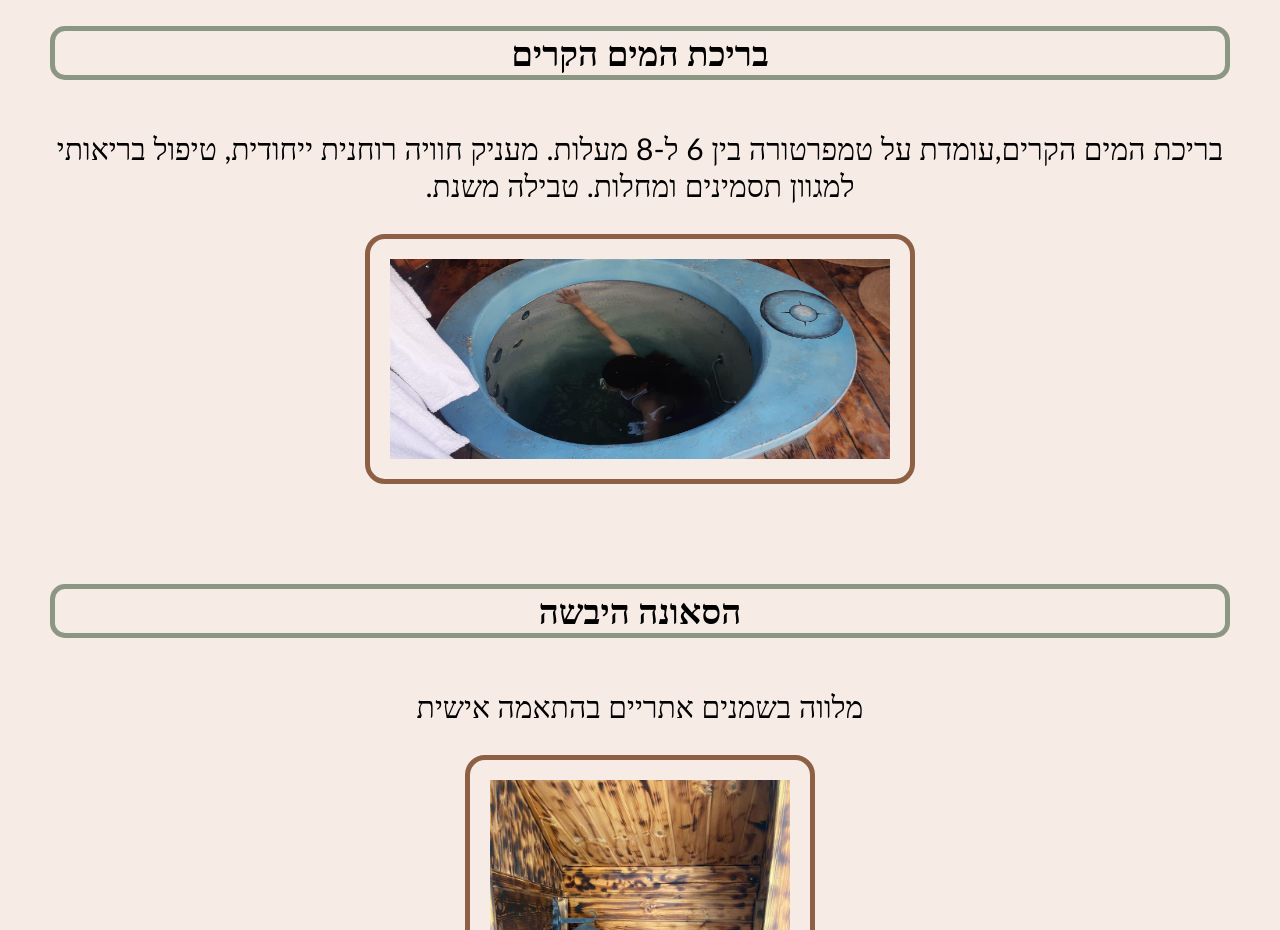
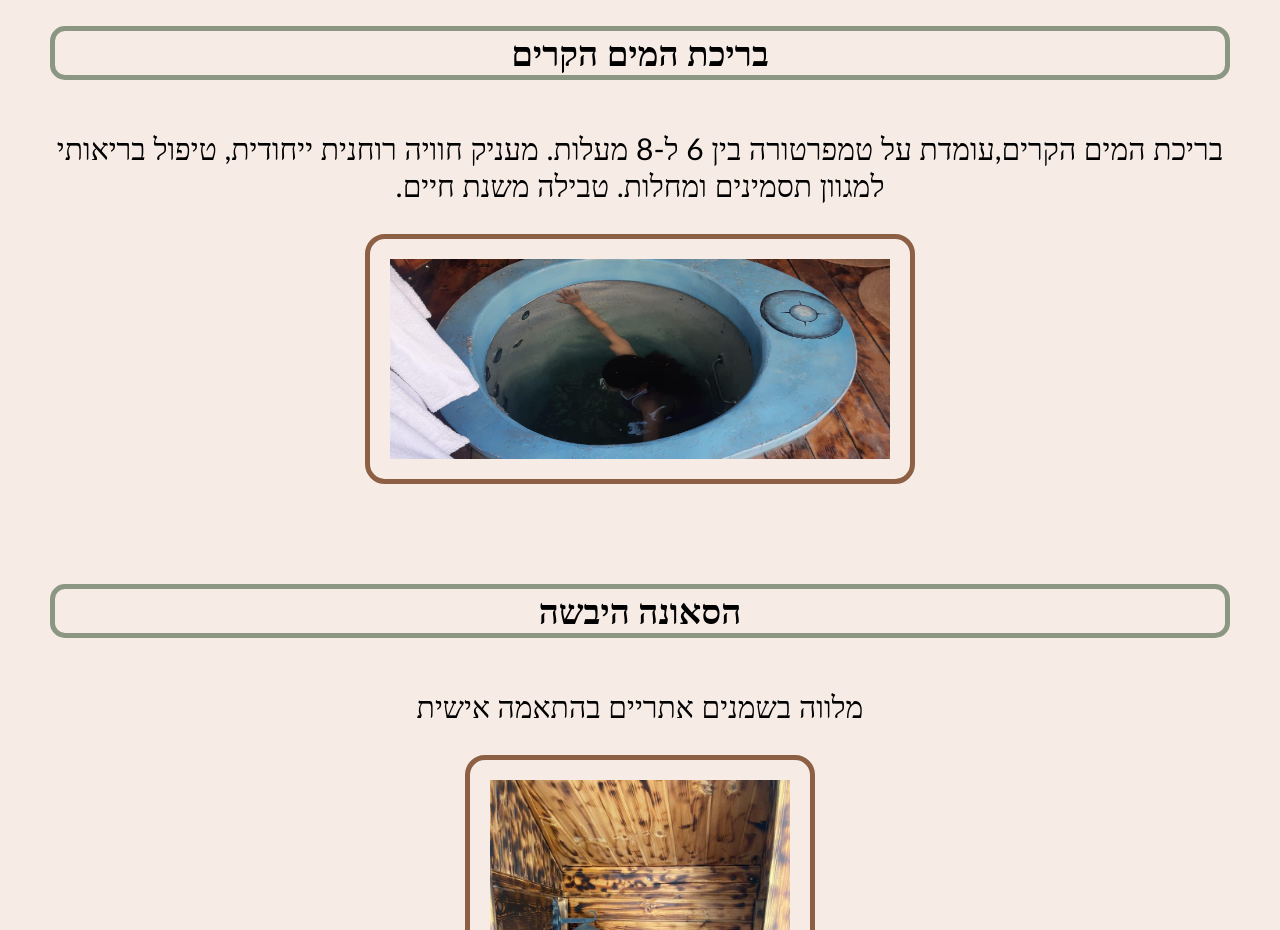
Before and after one commit to HodayaShovali/EzunPoint_YuvalLerman_HodayaShovali, a plain HTML site: page hamitham.html in a window 1280 px wide. Shown: the part 900-1830 px from the top of the page. Drawn offline with Linux system fonts and the light colour scheme.

Commit message:
Add files via upload

```diff
--- a/hamitham.html
+++ b/hamitham.html
@@ -75,7 +75,7 @@
         </div>
 
     <h2>בריכת המים הקרים</h2>
-    <p>בריכת המים הקרים,עומדת על טמפרטורה בין 6 ל-8 מעלות. מעניק חוויה רוחנית ייחודית, טיפול בריאותי למגוון תסמינים ומחלות. טבילה משנת.</p>
+    <p> בריכת המים הקרים,עומדת על טמפרטורה בין 6 ל-8 מעלות. מעניק חוויה רוחנית ייחודית, טיפול בריאותי למגוון תסמינים ומחלות. טבילה משנת חיים.</p>
     <img src="images/nuli.jpeg" title="pool" id="pool" class="pictures" alt="בריכת המים הקרים"/>
     <h2>הסאונה היבשה</h2>
     <p>מלווה בשמנים אתריים בהתאמה אישית</p>
```
Also changed, not shown: contactUs.html (+1 -1 lines).
